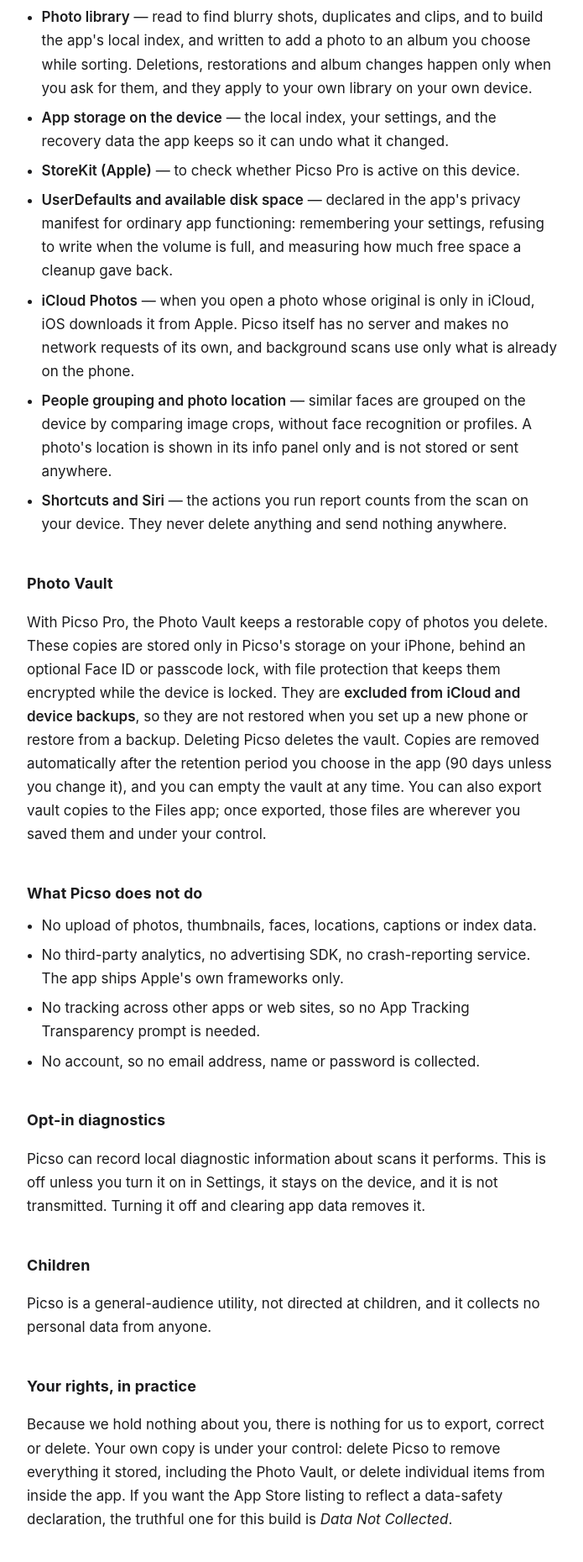
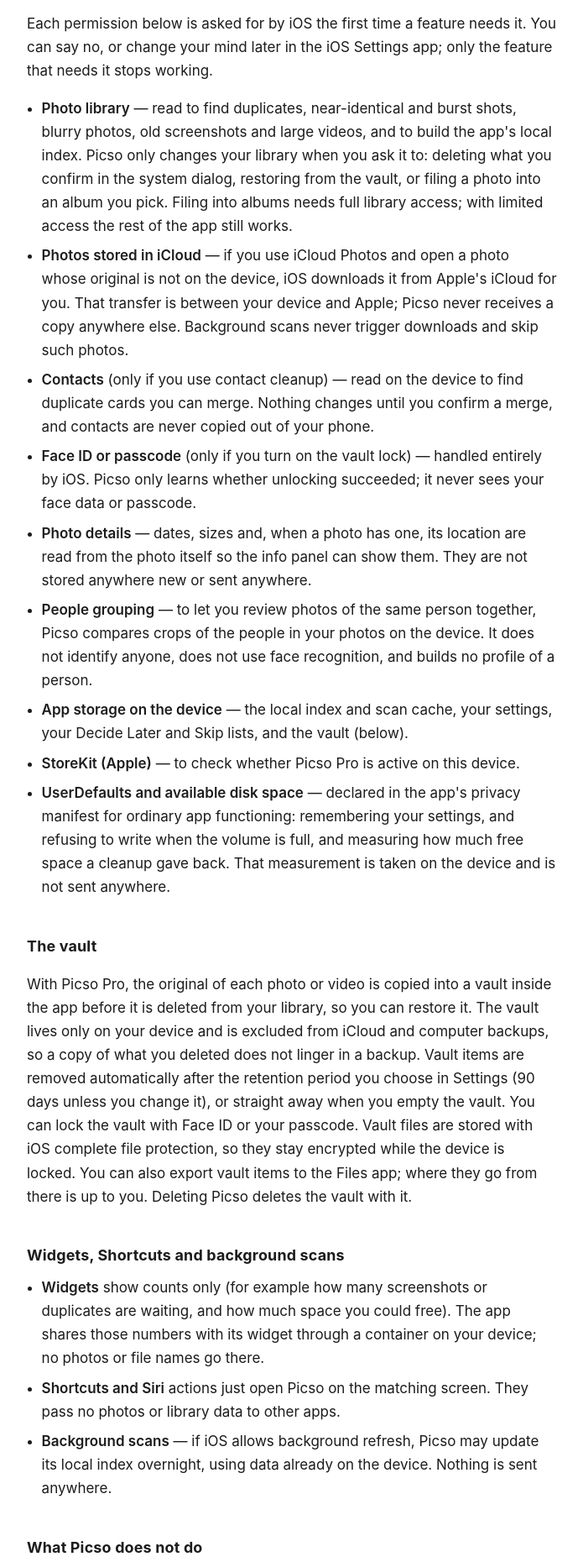
Before and after one commit to orocoro/pubup, a plain HTML site: page privacy.html in a window 1280 px wide. Shown: the part 475-2335 px from the top of the page at 84% size, without its empty margins (292-987 px from the left). Drawn offline with Linux system fonts and the light colour scheme.

Commit message:
Update Picso privacy policy for Phase 1-3 features
Copies sift-legal/privacy.html from orocoro/04xPorj (PRs #47 and #48):
contacts cleanup, vault protection and exclusions, album filing, iCloud originals,
widgets, Shortcuts, background scans, free tier of 50 deletions a day.

```diff
--- a/privacy.html
+++ b/privacy.html
@@ -22,39 +22,64 @@
   you.</p>
 
   <h2>What Picso accesses, and why</h2>
+  <p>Each permission below is asked for by iOS the first time a feature needs it. You can say no, or
+  change your mind later in the iOS Settings app; only the feature that needs it stops working.</p>
   <ul class="plain">
-    <li><strong>Photo library</strong> — read to find blurry shots, duplicates and clips, and to
-    build the app's local index, and written to add a photo to an album you choose while sorting.
-    Deletions, restorations and album changes happen only when you ask for them, and they apply to
-    your own library on your own device.</li>
-    <li><strong>App storage on the device</strong> — the local index, your settings, and the
-    recovery data the app keeps so it can undo what it changed.</li>
+    <li><strong>Photo library</strong> — read to find duplicates, near-identical and burst shots,
+    blurry photos, old screenshots and large videos, and to build the app's local index. Picso only
+    changes your library when you ask it to: deleting what you confirm in the system dialog,
+    restoring from the vault, or filing a photo into an album you pick. Filing into albums needs full
+    library access; with limited access the rest of the app still works.</li>
+    <li><strong>Photos stored in iCloud</strong> — if you use iCloud Photos and open a photo whose
+    original is not on the device, iOS downloads it from Apple's iCloud for you. That transfer is
+    between your device and Apple; Picso never receives a copy anywhere else. Background scans never
+    trigger downloads and skip such photos.</li>
+    <li><strong>Contacts</strong> (only if you use contact cleanup) — read on the device to find
+    duplicate cards you can merge. Nothing changes until you confirm a merge, and contacts are never
+    copied out of your phone.</li>
+    <li><strong>Face ID or passcode</strong> (only if you turn on the vault lock) — handled entirely
+    by iOS. Picso only learns whether unlocking succeeded; it never sees your face data or
+    passcode.</li>
+    <li><strong>Photo details</strong> — dates, sizes and, when a photo has one, its location are
+    read from the photo itself so the info panel can show them. They are not stored anywhere new or
+    sent anywhere.</li>
+    <li><strong>People grouping</strong> — to let you review photos of the same person together,
+    Picso compares crops of the people in your photos on the device. It does not identify anyone,
+    does not use face recognition, and builds no profile of a person.</li>
+    <li><strong>App storage on the device</strong> — the local index and scan cache, your settings,
+    your Decide Later and Skip lists, and the vault (below).</li>
     <li><strong>StoreKit (Apple)</strong> — to check whether Picso Pro is active on this device.</li>
     <li><strong>UserDefaults and available disk space</strong> — declared in the app's privacy
-    manifest for ordinary app functioning: remembering your settings, refusing to write when the
-    volume is full, and measuring how much free space a cleanup gave back.</li>
-    <li><strong>iCloud Photos</strong> — when you open a photo whose original is only in iCloud,
-    iOS downloads it from Apple. Picso itself has no server and makes no network requests of its own,
-    and background scans use only what is already on the phone.</li>
-    <li><strong>People grouping and photo location</strong> — similar faces are grouped on the
-    device by comparing image crops, without face recognition or profiles. A photo's location is
-    shown in its info panel only and is not stored or sent anywhere.</li>
-    <li><strong>Shortcuts and Siri</strong> — the actions you run report counts from the scan on
-    your device. They never delete anything and send nothing anywhere.</li>
+    manifest for ordinary app functioning: remembering your settings, and refusing to write when the
+    volume is full, and measuring how much free space a cleanup gave back. That measurement is taken
+    on the device and is not sent anywhere.</li>
   </ul>
 
-  <h2>Photo Vault</h2>
-  <p>With Picso Pro, the Photo Vault keeps a restorable copy of photos you delete. These copies are
-  stored only in Picso's storage on your iPhone, behind an optional Face ID or passcode lock, with file protection that keeps them encrypted while
-  the device is locked. They are <strong>excluded from iCloud and device backups</strong>, so they
-  are not restored when you set up a new phone or restore from a backup. Deleting Picso deletes the
-  vault. Copies are removed automatically after the retention period you choose in the app (90 days
-  unless you change it), and you can empty the vault at any time. You can also export vault copies to
-  the Files app; once exported, those files are wherever you saved them and under your control.</p>
+  <h2>The vault</h2>
+  <p>With Picso Pro, the original of each photo or video is copied into a vault inside the app
+  before it is deleted from your library, so you can restore it. The vault lives only on your
+  device and is excluded from iCloud and computer backups, so a copy of what you deleted does not
+  linger in a backup. Vault items are removed automatically after the retention period you choose in
+  Settings (90 days unless you change it), or straight away when you empty the vault. You can lock
+  the vault with Face ID or your passcode. Vault files are stored with iOS complete file protection, so
+  they stay encrypted while the device is locked. You can also export vault items to the Files app; where
+  they go from there is up to you. Deleting Picso deletes the vault with it.</p>
+
+  <h2>Widgets, Shortcuts and background scans</h2>
+  <ul class="plain">
+    <li><strong>Widgets</strong> show counts only (for example how many screenshots or duplicates
+    are waiting, and how much space you could free). The app shares those numbers with its widget
+    through a container on your device; no photos or file names go there.</li>
+    <li><strong>Shortcuts and Siri</strong> actions just open Picso on the matching screen. They pass
+    no photos or library data to other apps.</li>
+    <li><strong>Background scans</strong> — if iOS allows background refresh, Picso may update its
+    local index overnight, using data already on the device. Nothing is sent anywhere.</li>
+  </ul>
 
   <h2>What Picso does not do</h2>
   <ul class="plain">
-    <li>No upload of photos, thumbnails, faces, locations, captions or index data.</li>
+    <li>No upload of photos, thumbnails, contacts, faces, locations, captions or index data.
+    Picso has no server and makes no network requests of its own.</li>
     <li>No third-party analytics, no advertising SDK, no crash-reporting service. The app ships
     Apple's own frameworks only.</li>
     <li>No tracking across other apps or web sites, so no App Tracking Transparency prompt is
@@ -73,14 +98,15 @@
 
   <h2>Your rights, in practice</h2>
   <p>Because we hold nothing about you, there is nothing for us to export, correct or delete. Your
-  own copy is under your control: delete Picso to remove everything it stored, including the
-  Photo Vault, or delete individual items from inside the app. If you want the App Store listing to reflect a data-safety declaration,
+  own copy is under your control: delete Picso to remove everything it stored, or delete individual
+  items from inside the app. If you want the App Store listing to reflect a data-safety declaration,
   the truthful one for this build is <em>Data Not Collected</em>.</p>
 
   <h2>Purchases</h2>
-  <p>Payment is processed by Apple. Neither we nor anyone acting for us sees your card number, and
-  your receipts live in your Apple Account. Picso reads only the entitlement StoreKit reports for
-  this device.</p>
+  <p>Picso is free to use with up to 50 deletions a day. Picso Pro is an optional yearly
+  subscription bought through the App Store. Payment is processed by Apple. Neither we nor anyone
+  acting for us sees your card number, and your receipts live in your Apple Account. Picso reads
+  only the entitlement StoreKit reports for this device.</p>
 
   <h2>Changes</h2>
   <p>If Picso ever changes this posture — for example by adding a service that receives data — this
```
